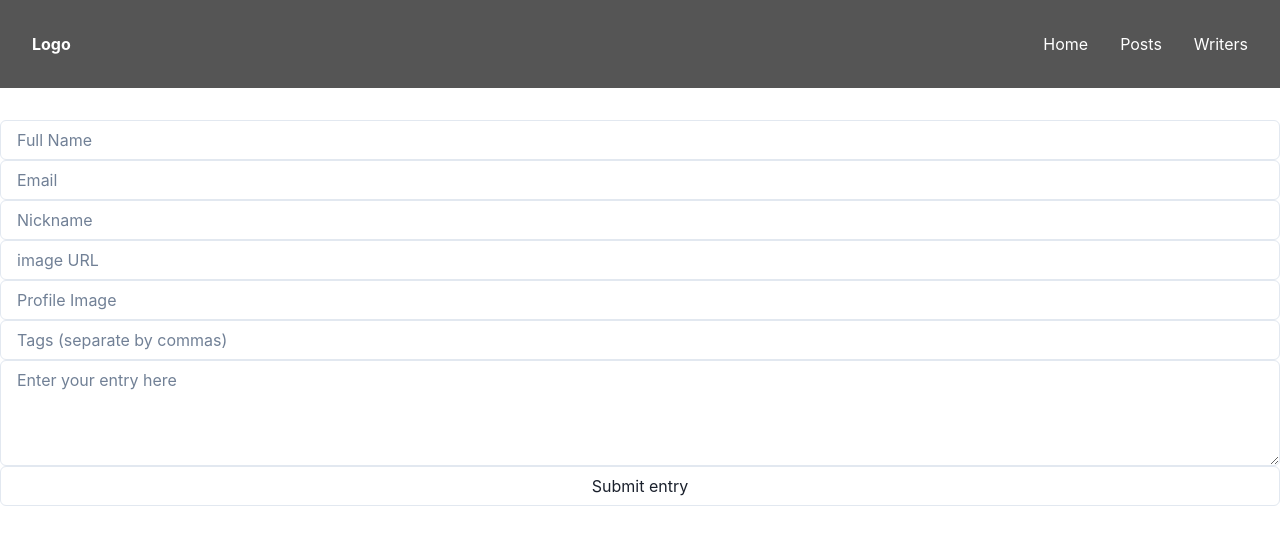
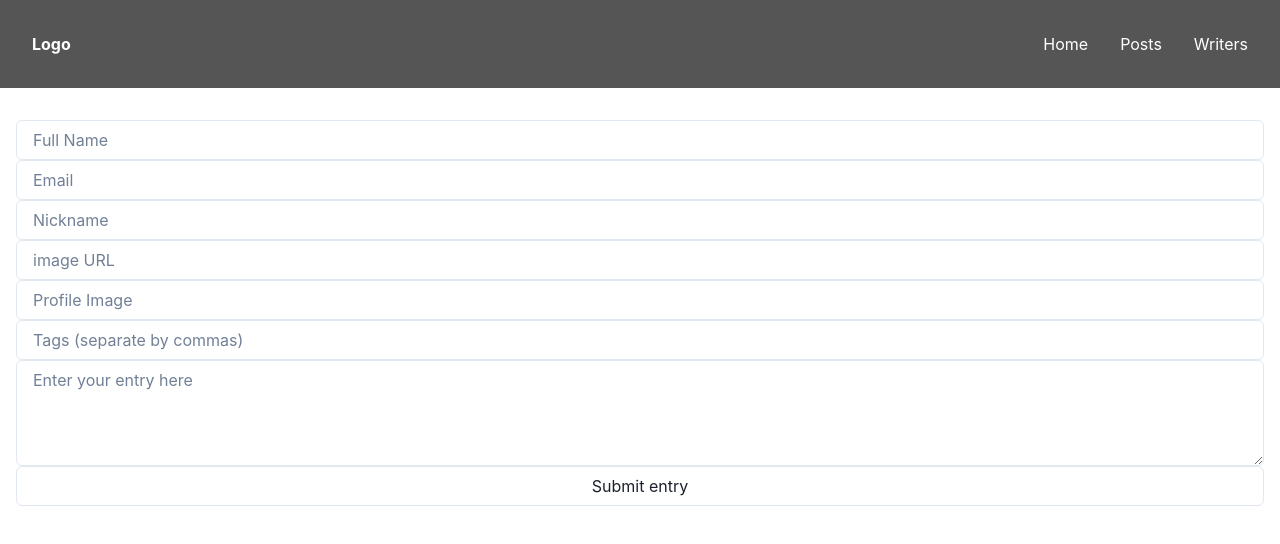
Before and after one commit to diegohdez90/next-blog-sample, a Next.js app: page /posts/create in a window 1280 px wide. Shown: the top 544 px of the page. Built offline with nearby package versions, Linux system fonts and the light colour scheme.

Commit message:
style: add container

```diff
--- a/components/Blog/List/List.js
+++ b/components/Blog/List/List.js
@@ -9,8 +9,8 @@ const List = ({
   return (
     <Fragment>
         <Heading as='h2'><Text align='center'>{featured && 'Featured' } Posts</Text></Heading>
-        <Grid templateColumns='repeat(4, 1fr)' gap={6}>
-            {posts.map((post, index) => <ListItem key={index} post={post} />)}
+        <Grid templateColumns='repeat(3, 1fr)' gap={6}>
+            {posts.map((post, index) => <ListItem key={post._id} post={post} />)}
         </Grid>
     </Fragment>
   )
--- a/components/Layout/Layout.js
+++ b/components/Layout/Layout.js
@@ -1,5 +1,6 @@
 import React, { Fragment } from 'react'
 import Navbar from '../Navbar/Navbar'
+import { Container } from '@chakra-ui/react'
 
 const Layout = ({
     children
@@ -7,7 +8,7 @@ const Layout = ({
   return (
     <Fragment>
         <Navbar />
-        <main>{children}</main>
+        <Container maxW='container.xl'>{children}</Container>
     </Fragment>
   )
 }
```
